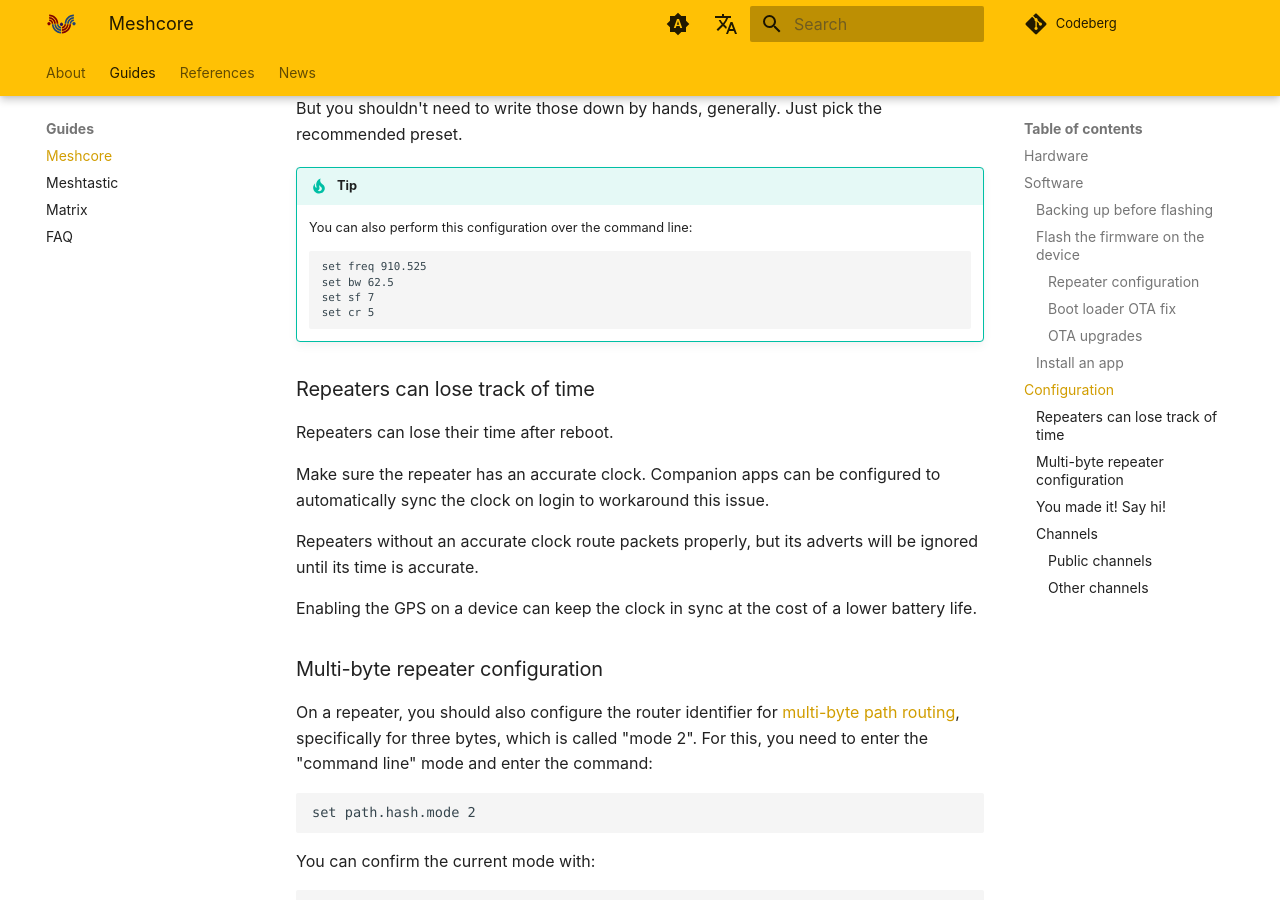
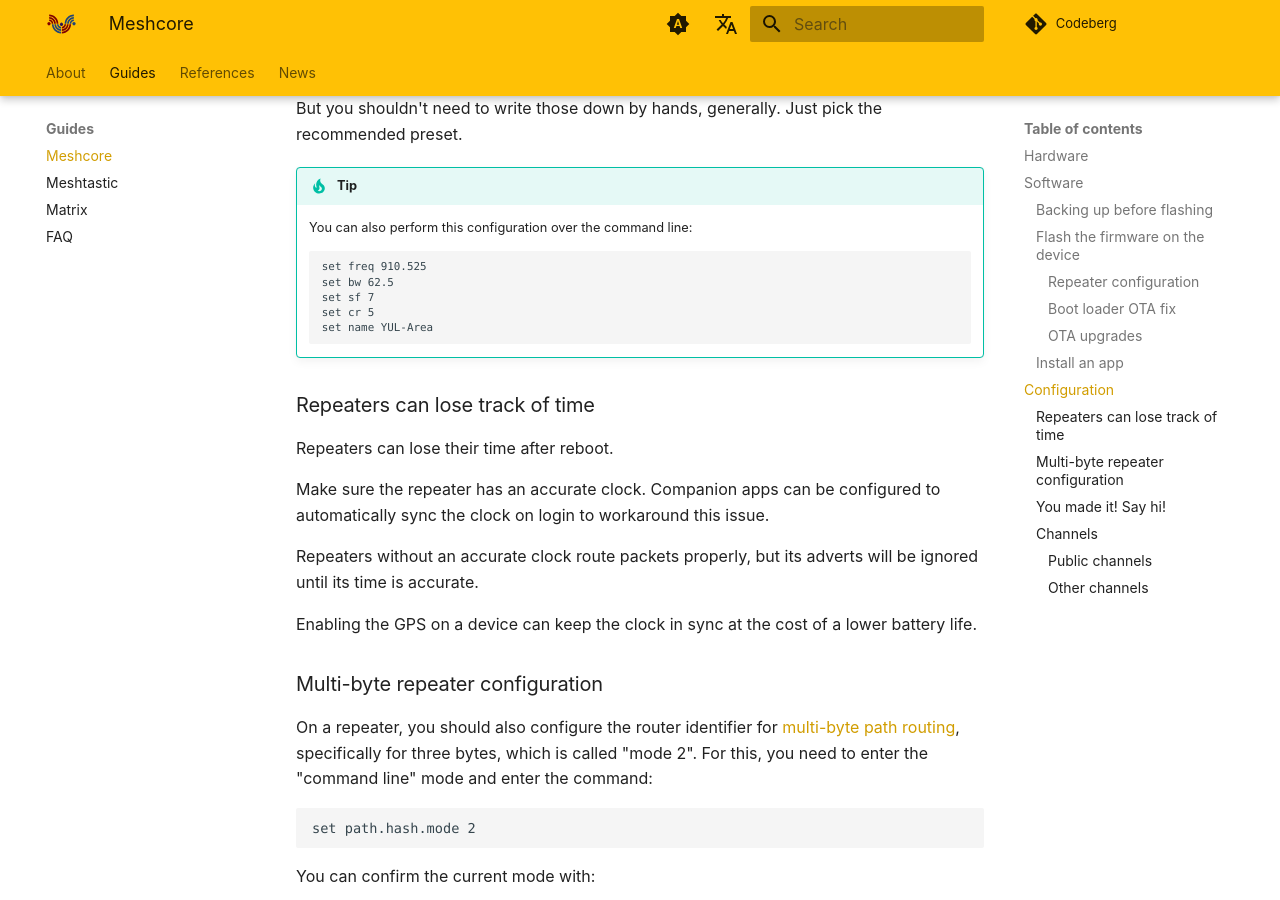
Before and after one commit to ReseauLibre/lora.reseaulibre.ca, an MkDocs documentation site: the page built from docs/guides/meshcore.md, in a window 1280 px wide and 900 px high, scrolled down 7165 px. Built offline with MkDocs 1.6.1 and Material for MkDocs 9.7.7, drawn with Linux system fonts in a browser that asks for light colours; plug-ins that fetch from the network failed and are left out; comment, search, counter and statistics services are not loaded.

Commit message:
show how to configure the name through the CLI

````diff
--- a/docs/guides/meshcore.md
+++ b/docs/guides/meshcore.md
@@ -357,6 +357,7 @@ pick the recommended preset.
     set bw 62.5
     set sf 7
     set cr 5
+    set name YUL-Area
     ```
 
 ### Repeaters can lose track of time
````
